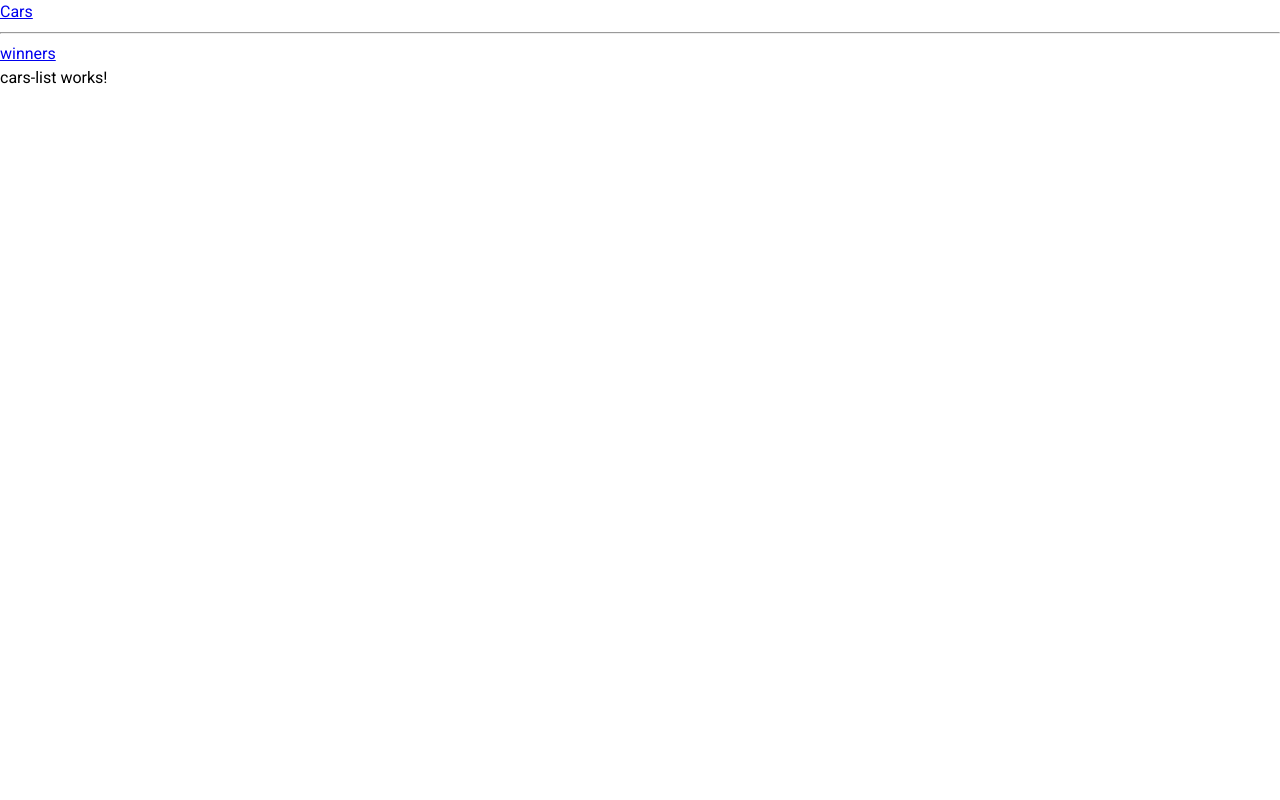
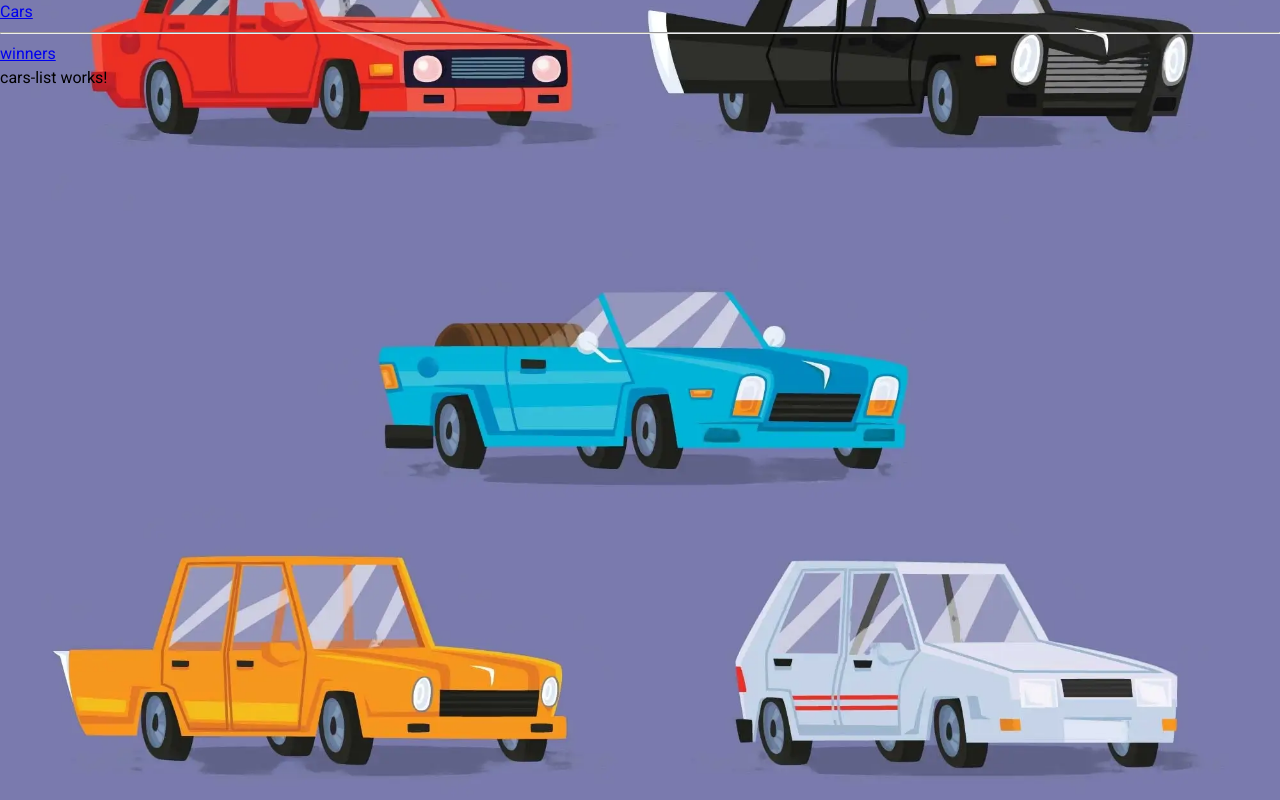
Before and after one commit to vladboisa/AsyncRace, an Angular app: page /garage in a window 1280 px wide. Built offline with nearby package versions, Linux system fonts and the light colour scheme.

Commit message:
feat: add hero image

```diff
--- a/src/styles.scss
+++ b/src/styles.scss
@@ -18,13 +18,18 @@ time, mark, audio, video {
 	font: inherit;
 	vertical-align: baseline;
 }
-
+html{
+    background: url("assets/hero-image.webp") no-repeat center center fixed;
+    background-size: cover;
+    overflow: hidden;
+}
 html, body { height: 100%; }
 body { font-family: Roboto, "Helvetica Neue", sans-serif;
   /* 1. Add accessible line-height */
   line-height: 1.5;
   /* 2. Improve text rendering */
-  -webkit-font-smoothing: antialiased; }
+  -webkit-font-smoothing: antialiased;
+ }
 ol, ul {
 	list-style: none;
 }
```
Also changed, not shown: src/assets/hero-image.webp (added).
